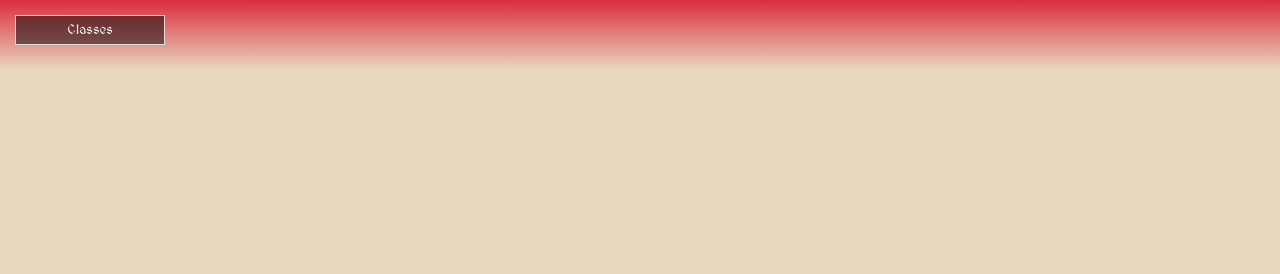
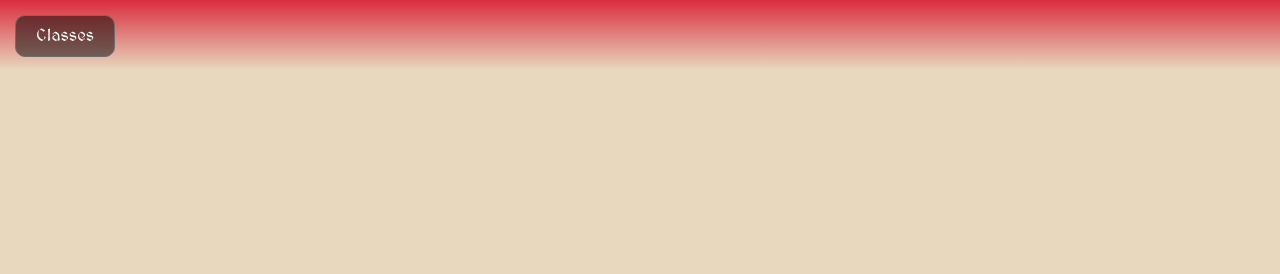
Before and after one commit to YanBaldissera/RPG, a plain HTML site: page index.html in a window 1280 px wide. Shown: the top 274 px of the page. Drawn offline with Linux system fonts and the light colour scheme.

Commit message:
atualização icones 2

```diff
--- a/index.html
+++ b/index.html
@@ -7,7 +7,9 @@
     <link rel="stylesheet" href="./scr/css/style.css">
     <link rel="preconnect" href="https://fonts.googleapis.com">
     <link rel="preconnect" href="https://fonts.gstatic.com" crossorigin>
-    <link href="https://fonts.googleapis.com/css2?family=Inter:wght@400;700&family=MedievalSharp&family=Open+Sans:wght@300;500;700&family=Roboto:wght@100;300;500;700&display=swap" rel="stylesheet">
+    <link
+        href="https://fonts.googleapis.com/css2?family=Inter:wght@400;700&family=MedievalSharp&family=Open+Sans:wght@300;500;700&family=Roboto:wght@100;300;500;700&display=swap"
+        rel="stylesheet">
     <link rel="stylesheet" href="./scr/css/responsivo.css">
 
     <title>Classes Pathfinder</title>
@@ -15,21 +17,27 @@
 
 <body>
     <header class="cabecalho">
-        <select name="select" id="classes">
-            <option value="classe" id="opcao">Classes</option>
-            <option value="alquimista" id="opcao">Alquimista</option>
-            <option value="barbaro" id="opcao">Bárbaro</option>
-            <option value="bardo" id="opcao">Bardo</option>
-            <option value="campeao" id="opcao">Campeão</option>
-            <option value="clerigo" id="opcao">Clérigo</option>
-            <option value="druida" id="opcao">Druida</option>
-            <option value="feiticeiro" id="opcao">Feiticeiro</option>
-            <option value="guerreiro" id="opcao">Guerreiro</option>
-            <option value="ladino" id="opcao">Ladino</option>
-            <option value="mago" id="opcao">Mago</option>
-            <option value="monge" id="opcao">Monge</option>
-            <option value="patrulheiro" id="opcao">Patrulheiro</option>
-        </select>
+        <nav>
+            <ul id="nav">
+                <li>
+                    <a href="#">Classes</a>
+                    <ul>
+                        <li><a href="#Alquimista" class="scroll-link">Alquimista</a></li>
+                        <li><a href="#Bárbaro" class="scroll-link">Bárbaro</a></li>
+                        <li><a href="#Bardo" class="scroll-link">Bardo</a></li>
+                        <li><a href="#Campeão" class="scroll-link">Campeão</a></li>
+                        <li><a href="#Clérigo" class="scroll-link">Clérigo</a></li>
+                        <li><a href="#Druida" class="scroll-link">Druida</a></li>
+                        <li><a href="#Feiticeiro" class="scroll-link">Feiticeiro</a></li>
+                        <li><a href="#Guerreiro" class="scroll-link">Guerreiro</a></li>
+                        <li><a href="#Ladino" class="scroll-link">Ladino</a></li>
+                        <li><a href="#Mago" class="scroll-link">Mago</a></li>
+                        <li><a href="#Monge" class="scroll-link">Monge</a></li>
+                        <li><a href="#Patrulheiro" class="scroll-link">Patrulheiro</a></li>
+                    </ul>
+                </li>
+            </ul>
+        </nav>
     </header>
 
     <main class="main">
--- a/scr/css/style.css
+++ b/scr/css/style.css
@@ -10,23 +10,46 @@
     background-image: linear-gradient(to bottom, #D92D3E, #E7D8BE);
 }
 
-#classes {
-    -webkit-appearance: none;
-    -moz-appearance: none;
-    appearance: none;
-    background-color: rgba(0, 0, 0, 0.5);
-    color: #fff;
-    background-position: 218px center;
-    width: 150px;
-    height: 30px;
-    border: 1px solid #ddd;
+nav {
     position: fixed;
 }
 
-#opcao {
+ul {
     display: flex;
-    justify-content: center;
-    text-align: center;
+    background-color: rgba(0, 0, 0, 0.5);
+    margin: 0;
+    border-radius: 10px;
+    border: 1px solid #6d6d6d;
+}
+
+li {
+    display: inline-block;
+    color: #ffff;
+    padding: 10px 20px;
+}
+
+li:hover {
+    border-bottom: 2px solid #ffff;
+}
+
+li ul {
+    display: none;
+    padding: 0px;
+    position: absolute;
+    flex-direction: column;
+    z-index: 9999;
+    transform: translate(-20px, 10px);
+}
+
+li:hover ul {
+    display: flex;
+}
+
+a {
+    list-style: none;
+    text-decoration: none;
+    font-size: 17px;
+    color: #ffff;
 }
 
 .main {
@@ -65,6 +88,7 @@
 }
 
 .post-content {
+    margin-top: 100px;
     width: 100%;
     height: 100%;
     display: flex;
--- a/scr/js/script.js
+++ b/scr/js/script.js
@@ -36,13 +36,16 @@ function updatePersonagens(profilePersonagens){
     )
 }
 
-/*
-function selectPersonagem(profilePersonagens){
-    const selectPersonagem = document.getElementById("classes");
-    selectPersonagem.innerHTML = profilePersonagens.personagens.map(
-        option => {
-            return `
-            <option value="classe" id="${option.Classe}">${option.Classe}</option>`
+document.querySelectorAll(".scroll-link").forEach(link => {
+    link.addEventListener("click", evento => {
+        evento.preventDefault();
+        const href = link.getAttribute("href");
+        const alvo = document.querySelector(href);
+
+        if (alvo) {
+            alvo.scrollIntoView({
+                behavior: "smooth"
+            });
         }
-    )
-}*/
+    });
+});
```
Also changed, not shown: scr/img/Alchemist_Icon.png (added).
